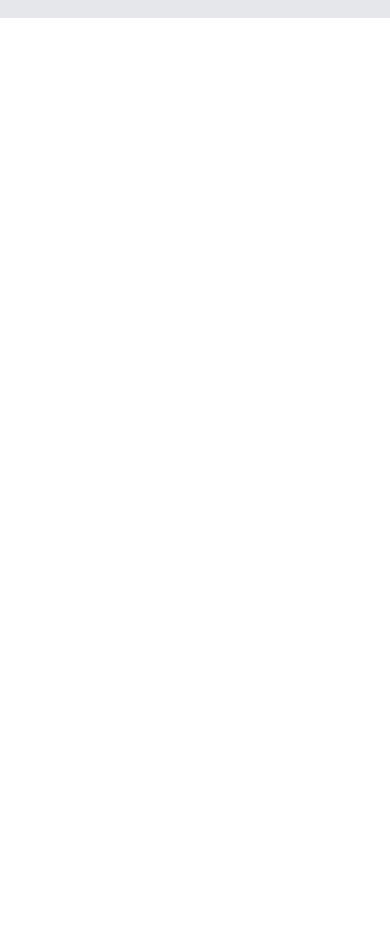
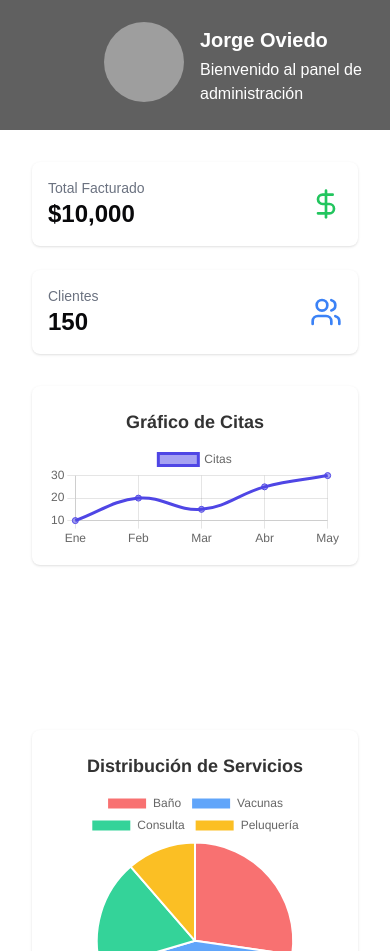
Before and after one commit to belencita12/IISS2, a Next.js app: page /dashboard in a window 390 px wide. Shown: the part 1049-2000 px from the top of the page. Before the commit the page ends 1091 px from the top, so only its background shows below. Built offline with nearby package versions, Linux system fonts and the light colour scheme; no server answers; grey boxes are pictures that could not be loaded.

Commit message:
task 212 instalado chart.js
se instalo  pnpm install react-chartjs-2 chart.js para mostrar las graficas, navlinks que me pidio, cambiado. me falta ver responsive

```diff
--- a/package.json
+++ b/package.json
@@ -16,18 +16,20 @@
     "@radix-ui/react-dialog": "^1.1.6",
     "@radix-ui/react-label": "^2.1.2",
     "@radix-ui/react-menubar": "^1.1.6",
+    "@radix-ui/react-scroll-area": "^1.2.3",
     "@radix-ui/react-select": "^2.1.6",
     "@radix-ui/react-slot": "^1.1.2",
     "@radix-ui/react-tooltip": "^1.1.8",
-    "@radix-ui/react-scroll-area": "^1.2.3",
+    "chart.js": "^4.4.8",
     "class-variance-authority": "^0.7.1",
     "clsx": "^2.1.1",
     "cypress-mailosaur": "^2.17.0",
     "lucide-react": "^0.475.0",
     "next": "15.1.7",
+    "next-auth": "^4.24.11",
     "next-themes": "^0.4.4",
-    "next-auth": "^4.24.11",
     "react": "^19.0.0",
+    "react-chartjs-2": "^5.3.0",
     "react-dom": "^19.0.0",
     "react-hook-form": "^7.54.2",
     "sonner": "^2.0.1",
--- a/src/app/dashboard/layout.tsx
+++ b/src/app/dashboard/layout.tsx
@@ -1,12 +1,23 @@
 import SideNav from "@/components/global/SideBar";
+import type { Metadata, Viewport } from "next";
+
+export const metadata: Metadata = {
+  title: "NicoPets",
+  description: "Servicios y productos para tus mascotas",
+};
+
+export const viewport: Viewport = {
+  width: "device-width",
+  initialScale: 1.0,
+};
 
 export default function Layout({ children }: { children: React.ReactNode }) {
   return (
-    <div className="flex h-screen flex-col md:flex-row md:overflow-hidden">
+    <div className="flex h-auto flex-col md:flex-row md:overflow-hidden">
       <div className="w-full flex-none md:w-64 md:sticky">
         <SideNav />
       </div>
-      <div className="flex-grow py-6 px-3 md:overflow-y-auto md:p-12">
+      <div className="flex-grow md:overflow-y-auto ">
         {children}
       </div>
     </div>
--- a/src/app/dashboard/page.tsx
+++ b/src/app/dashboard/page.tsx
@@ -1,3 +1,52 @@
+import { Header } from '@/components/admin/Header'
+import { LineChart, PieChart, BarChart } from '@/components/admin/Charts';
+import { DollarSign, Users } from 'lucide-react';
+
 export default function Dashboard() {
-  return <></>;
+
+
+  return (
+    <div>
+      <Header fullName="Jorge Oviedo" />
+      <div className="p-8 space-y-8">
+        <div className="grid grid-cols-1 md:grid-cols-2 lg:grid-cols-2 gap-6 mb-6">
+          {/* Total Facturado */}
+        <div className="bg-white p-4 shadow rounded-lg flex items-center justify-between">
+          <div>
+            <h3 className="text-sm text-gray-500">Total Facturado</h3>
+            <p className="text-2xl font-bold">$10,000</p>
+          </div>
+          <DollarSign size={32} className="text-green-500" />
+        </div>
+
+        {/* Clientes */}
+        <div className="bg-white p-4 shadow rounded-lg flex items-center justify-between">
+          <div>
+            <h3 className="text-sm text-gray-500">Clientes</h3>
+            <p className="text-2xl font-bold">150</p>
+          </div>
+          <Users size={32} className="text-blue-500" />
+        </div>
+        </div>
+
+
+
+        <div className="grid grid-cols-1 md:grid-cols-2  gap-6">
+          <div className="w-full h-80">
+            <LineChart />
+          </div>
+          <div className="w-full h-60">
+            <PieChart />
+          </div>
+        </div>
+        <div className="grid grid-cols-1 md:grid-cols-2  gap-6">
+          <div className="w-full h-96 mt-6">
+            <BarChart />
+          </div>
+        </div>
+
+      </div>
+
+    </div>
+  );
 }
--- /dev/null
+++ b/src/components/admin/Charts.tsx
@@ -0,0 +1,108 @@
+'use client';
+
+import { Bar, Line, Pie } from 'react-chartjs-2';
+import { Chart as ChartJS, CategoryScale, LinearScale, BarElement, Title, Tooltip, Legend, PointElement, LineElement, ArcElement } from 'chart.js';
+
+ChartJS.register(CategoryScale, LinearScale, PointElement, LineElement, ArcElement, BarElement, Title, Tooltip, Legend);
+
+const lineData = {
+  labels: ['Ene', 'Feb', 'Mar', 'Abr', 'May'],
+  datasets: [
+    {
+      label: 'Citas',
+      data: [10, 20, 15, 25, 30],
+      borderColor: '#4F46E5',
+      backgroundColor: 'rgba(79, 70, 229, 0.5)',
+      tension: 0.4
+    }
+  ]
+};
+
+const pieData = {
+  labels: ['Baño', 'Vacunas', 'Consulta', 'Peluquería'],
+  datasets: [
+    {
+      label: 'Servicios',
+      data: [12, 19, 8, 5],
+      backgroundColor: ['#f87171', '#60a5fa', '#34d399', '#fbbf24']
+    }
+  ]
+};
+
+const barData = {
+  labels: ['Enero', 'Febrero', 'Marzo', 'Abril', 'Mayo'],
+  datasets: [
+    {
+      label: 'Ventas',
+      data: [10, 20, 15, 30, 25],
+      backgroundColor: 'rgba(53, 162, 235, 0.5)'
+    }
+  ]
+};
+
+
+export const LineChart = () => (
+  <div className="p-4 bg-white rounded-lg shadow">
+    <Line
+      data={lineData}
+      options={{
+        responsive: true,
+        plugins: {
+          title: {
+            display: true, // Muestra el título
+            text: 'Gráfico de Citas', // El título que deseas
+            font: {
+              size: 18, // Tamaño de la fuente
+              weight: 'bold', // Grosor de la fuente
+            },
+            color: '#333', // Color del título
+          }
+        }
+      }}
+    />
+  </div>
+);
+
+export const PieChart = () => (
+  <div className="p-4 bg-white rounded-lg shadow">
+    <Pie
+      data={pieData}
+      options={{
+        responsive: true,
+        plugins: {
+          title: {
+            display: true, // Muestra el título
+            text: 'Distribución de Servicios', // El título que deseas
+            font: {
+              size: 18, // Tamaño de la fuente
+              weight: 'bold', // Grosor de la fuente
+            },
+            color: '#333', // Color del título
+          }
+        }
+      }}
+    />
+  </div>
+);
+
+export const BarChart = () => (
+  <div className="p-4 bg-white rounded-lg shadow">
+    <Bar
+      data={barData}
+      options={{
+        responsive: true,
+        plugins: {
+          title: {
+            display: true, // Muestra el título
+            text: 'Ventas por Mes', // El título que deseas
+            font: {
+              size: 18, // Tamaño de la fuente
+              weight: 'bold', // Grosor de la fuente
+            },
+            color: '#333', // Color del título
+          }
+        }
+      }}
+    />
+  </div>
+);
--- /dev/null
+++ b/src/components/admin/DashboardStats.tsx
@@ -0,0 +1,69 @@
+import { useState, useEffect } from 'react';
+import { DollarSign, Users } from 'lucide-react'; // Importa los iconos de lucide-react
+//import { toast } from 'react-toastify'; // Importa toast desde react-toastify
+import 'react-toastify/dist/ReactToastify.css'; // Asegúrate de importar los estilos
+
+interface DashboardStat {
+  totalFacturado: number;
+  clientes: number;
+}
+
+export const DashboardStats = () => {
+  const [stats, setStats] = useState<DashboardStat | null>(null);
+  const [loading, setLoading] = useState<boolean>(true);
+  const [error, setError] = useState<string | null>(null);
+
+  useEffect(() => {
+    // Hacer una solicitud a la API para obtener los datos
+    const fetchStats = async () => {
+      try {
+        const response = await fetch('/api/dashboard-stats'); // Cambia esta URL por la de tu API
+        if (!response.ok) {
+          throw new Error('Error al obtener los datos');
+        }
+        const data: DashboardStat = await response.json();
+        setStats(data);
+        toast.success('Datos cargados exitosamente!'); // Muestra un toast de éxito cuando los datos se cargan correctamente
+      } catch (error) {
+        setError('No se pudieron cargar los datos');
+        toast.error('Error al cargar los datos'); // Muestra un toast de error si ocurre un problema
+      } finally {
+        setLoading(false);
+      }
+    };
+
+    fetchStats();
+  }, []);
+
+  if (loading) {
+    return <div>Cargando...</div>;
+  }
+
+  if (error) {
+    return <div>{error}</div>;
+  }
+
+  return (
+    <>
+      <div className="grid grid-cols-1 md:grid-cols-2 lg:grid-cols-4 gap-6 mb-6">
+        <div className="bg-white p-4 shadow rounded-lg flex items-center justify-between">
+          <div>
+            <h3 className="text-sm text-gray-500">Total Facturado</h3>
+            <p className="text-2xl font-bold">${stats?.totalFacturado.toLocaleString()}</p>
+          </div>
+          <DollarSign size={32} className="text-green-500" />
+        </div>
+        <div className="bg-white p-4 shadow rounded-lg flex items-center justify-between">
+          <div>
+            <h3 className="text-sm text-gray-500">Clientes</h3>
+            <p className="text-2xl font-bold">{stats?.clientes}</p>
+          </div>
+          <Users size={32} className="text-blue-500" />
+        </div>
+      </div>
+
+      {/* Toast Container */}
+      <toast.Container position="top-right" autoClose={3000} hideProgressBar newestOnTop />
+    </>
+  );
+};
--- a/src/components/global/NavLinks.tsx
+++ b/src/components/global/NavLinks.tsx
@@ -15,11 +15,13 @@ import {
   FileIcon,
   SettingsIcon,
   CircleHelpIcon,
+  CalendarIcon,
 } from "lucide-react";
 
 const linksUser = [
   { name: "Dashboard", href: "/dashboard", icon: HomeIcon },
-  { name: "Citas", href: "/dashboard/citas", icon: UserIcon },
+  { name: "Citas", href: "/dashboard/citas", icon: CalendarIcon },
+  { name: "Clientes", href: "/dashboard/clients", icon: UserIcon },
   { name: "Productos", href: "/dashboard/productos", icon: BoneIcon },
   { name: "Vacunas", href: "/dashboard/vacunas", icon: SyringeIcon },
   { name: "Depositos", href: "/dashboard/depositos", icon: StoreIcon },
```
Also changed, not shown: 2 other files (tests, documents, lock files or other folders).
